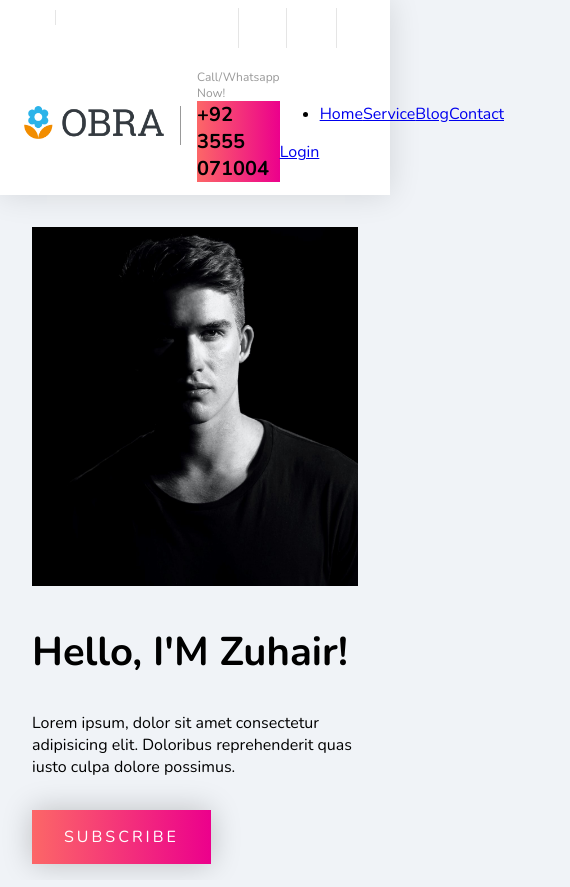
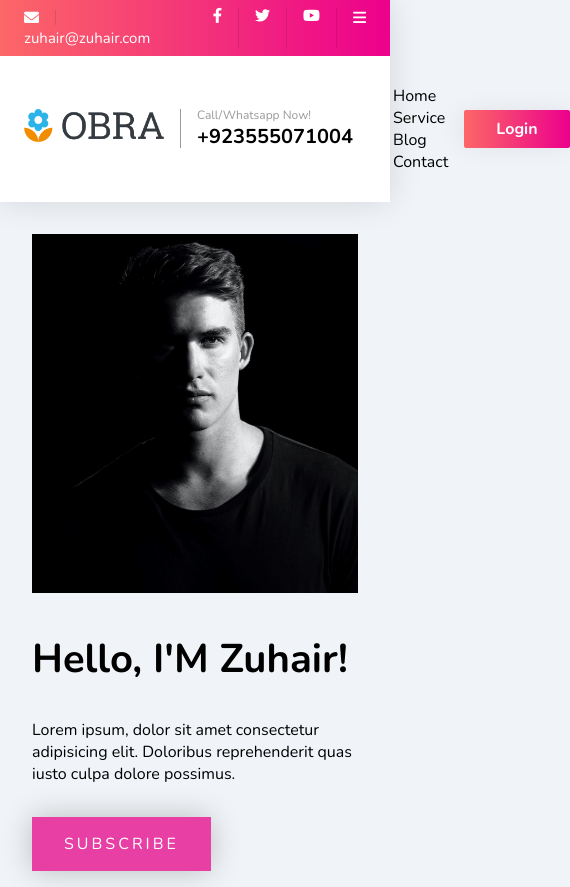
Before and after one commit to NoobDeveloper412/Navbar, a plain HTML site: page index.html in a window 390 px wide. Shown: the whole page, 570 px wide, since content can reach past the window. Drawn offline with nearby package versions, Linux system fonts and the light colour scheme.

Commit message:
Completed the Navbar.
Remaining is to make it responsive and mobile friendly.

```diff
--- a/default.css
+++ b/default.css
@@ -2,8 +2,8 @@
 
 :root {
   --gray-color: #999;
-  --primary-color: blue;
-  --primary-color: linear-gradient(to right, #fc6767, #ec008c);
+  --primary-color: #e73fa4;
+  --gradient-color: linear-gradient(to right, #fc6767, #ec008c);
 }
 
 body {
--- a/index.html
+++ b/index.html
@@ -38,7 +38,7 @@
                 </div>
                 <div class="phone-number">
                     <span class="text">Call/Whatsapp Now!</span>
-                    <span class="number"> +92 3555 071004</span>
+                    <span class="number">+923555071004</span>
                 </div>
             </div>
             <div class="nav-right">
@@ -59,8 +59,10 @@
 
                     <div class="links">
                         <ul>
-                            <li><a href="#">Home</a><a href="#">Service</a><a href="#">Blog</a><a href="#">Contact</a><a
-                                    href="#" />
+                            <li><a href="#">Home</a>
+                                <a href="#">Service</a>
+                                <a href="#">Blog</a>
+                                <a href="#">Contact</a>
                             </li>
                         </ul>
                     </div>
--- a/style.css
+++ b/style.css
@@ -1,6 +1,6 @@
 /* For Large Devices */
 .wrapper-top-bar {
-  background: var(--primary-color-new);
+  background: var(--gradient-color);
 }
 .top-bar {
   display: flex;
@@ -55,10 +55,37 @@
 }
 .nav-left .phone-number .number {
   font-size: 20px;
-  color: var(--primary-color);
+  color: var(--gradient-color);
   font-weight: bold;
-  background: var(--primary-color);
+  /* background: var(--gradient-color); */
   --webkit-background-clip: text;
   --webkit-text-fill-color: transparent;
 }
+.nav-links {
+  display: flex;
+  align-items: center;
+}
+.nav-links .links ul {
+  display: flex;
+  align-items: center;
+}
+.nav-links .links ul li {
+  list-style: none;
+  margin-right: 1rem;
+}
+.nav-links .links ul li a {
+  text-decoration: none;
+  color: black;
+}
+.cta {
+  box-shadow: 0px 0px 30px 0px rgba(0, 0, 0, 0.12);
+}
+.cta a {
+  text-decoration: none;
+  padding: 0.5rem 2rem;
+  background: var(--gradient-color);
+  color: white;
+  border-radius: 2px;
+  font-weight: 600;
+}
 /* For Small Devices */
```
